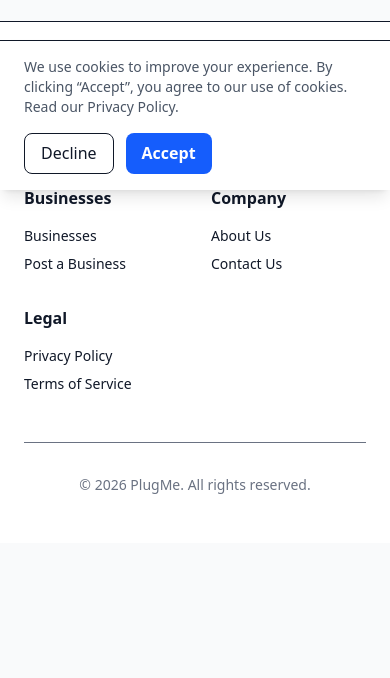
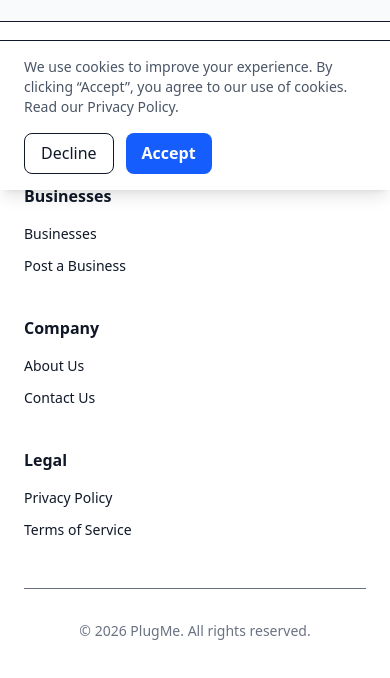
Before and after one commit to Bree4848/plugme, a Next.js app: page /businesses in a window 390 px wide. Shown: the part 654-1332 px from the top of the page. Before the commit the page ends 1197 px from the top, so only its background shows below. Built offline with nearby package versions, Linux system fonts and the light colour scheme; no server answers; the database is empty.

Commit message:
made adjustments to mobile footer and hamburger menu

```diff
--- a/components/Footer.tsx
+++ b/components/Footer.tsx
@@ -1,13 +1,12 @@
 'use client'
 
 import Link from 'next/link'
-import { useRouter } from 'next/navigation' // Added
-import { supabase } from '@/lib/supabaseClient' // Added
+import { useRouter } from 'next/navigation'
+import { supabase } from '@/lib/supabaseClient'
 
 export default function Footer() {
-  const router = useRouter() // Added
+  const router = useRouter()
 
-  // Added logic function
   const handleProtectedLink = async (e: React.MouseEvent<HTMLAnchorElement>, path: string) => {
     e.preventDefault()
     const { data: { user } } = await supabase.auth.getUser()
@@ -22,33 +21,33 @@ export default function Footer() {
   return (
     <footer className="bg-white border-t py-12 mt-20">
       <div className="max-w-7xl mx-auto px-6">
-        <div className="grid grid-cols-2 md:grid-cols-4 gap-8">
+        {/* Adjusted Grid: 1 column on tiny phones, 2 on small tablets, 4 on desktop */}
+        <div className="grid grid-cols-1 sm:grid-cols-2 md:grid-cols-4 gap-10">
 
-          {/* Column 1: PlugMe (Unchanged) */}
-          <div className="col-span-2 md:col-span-1">
+          {/* Column 1: PlugMe */}
+          <div className="space-y-4">
             <Link href="/" className="text-xl font-bold">
               Plug<span className="text-blue-600">Me</span>
             </Link>
-            <p className="mt-4 text-sm text-gray-500">
+            <p className="text-sm text-gray-500 leading-relaxed max-w-xs">
               Connecting you with the best local businesses in your area.
             </p>
           </div>
 
-          {/* Column 2: Businesses (Modified only the one link) */}
+          {/* Column 2: Businesses */}
           <div>
-            <h4 className="font-bold mb-4">Businesses</h4>
-            <ul className="space-y-2 text-sm">
+            <h4 className="font-bold mb-4 text-gray-900">Businesses</h4>
+            <ul className="space-y-3 text-sm">
               <li>
-                <Link href="/businesses" className="text-gray-600 hover:text-blue-600">
+                <Link href="/businesses" className="text-gray-600 hover:text-blue-600 transition-colors">
                   Businesses
                 </Link>
               </li>
               <li>
-                {/* Changed from Link to <a> with onClick logic */}
                 <a
                   href="/post-business"
                   onClick={(e) => handleProtectedLink(e, '/post-business')}
-                  className="text-gray-600 hover:text-blue-600 cursor-pointer"
+                  className="text-gray-600 hover:text-blue-600 cursor-pointer transition-colors"
                 >
                   Post a Business
                 </a>
@@ -56,28 +55,32 @@ export default function Footer() {
             </ul>
           </div>
 
-          {/* Column 3: Company (Unchanged) */}
+          {/* Column 3: Company */}
           <div>
-            <h4 className="font-bold mb-4">Company</h4>
-            <ul className="space-y-2 text-sm">
-              <li><Link href="/about" className="text-gray-600 hover:text-blue-600">About Us</Link></li>
-              <li><Link href="/contact" className="text-gray-600 hover:text-blue-600">Contact Us</Link></li>
+            <h4 className="font-bold mb-4 text-gray-900">Company</h4>
+            <ul className="space-y-3 text-sm">
+              <li><Link href="/about" className="text-gray-600 hover:text-blue-600 transition-colors">About Us</Link></li>
+              <li><Link href="/contact" className="text-gray-600 hover:text-blue-600 transition-colors">Contact Us</Link></li>
             </ul>
           </div>
 
-          {/* Column 4: Legal (Unchanged) */}
+          {/* Column 4: Legal */}
           <div>
-            <h4 className="font-bold mb-4">Legal</h4>
-            <ul className="space-y-2 text-sm">
-              <li><Link href="/privacy" className="text-gray-600 hover:text-blue-600">Privacy Policy</Link></li>
-              <li><Link href="/terms" className="text-gray-600 hover:text-blue-600">Terms of Service</Link></li>
+            <h4 className="font-bold mb-4 text-gray-900">Legal</h4>
+            <ul className="space-y-3 text-sm">
+              <li><Link href="/privacy" className="text-gray-600 hover:text-blue-600 transition-colors">Privacy Policy</Link></li>
+              <li><Link href="/terms" className="text-gray-600 hover:text-blue-600 transition-colors">Terms of Service</Link></li>
             </ul>
           </div>
 
         </div>
 
-        <div className="border-t mt-12 pt-8 text-center text-sm text-gray-500">
-          © {new Date().getFullYear()} PlugMe. All rights reserved.
+        {/* Bottom Bar: Better spacing and subtle border */}
+        <div className="border-t mt-12 pt-8 flex flex-col md:flex-row justify-between items-center gap-4 text-sm text-gray-500">
+          <p>© {new Date().getFullYear()} PlugMe. All rights reserved.</p>
+          <div className="flex gap-6">
+            {/* Added social placeholders or extra links if you ever want them here */}
+          </div>
         </div>
       </div>
     </footer>
--- a/components/Navbar.tsx
+++ b/components/Navbar.tsx
@@ -3,7 +3,7 @@
 import { useEffect, useState } from 'react'
 import Link from 'next/link'
 import { supabase } from '@/lib/supabaseClient'
-import ThemeToggle from './ThemeToggle' // Added import
+import ThemeToggle from './ThemeToggle'
 
 export default function Navbar() {
   const [user, setUser] = useState<any>(null)
@@ -11,7 +11,6 @@ export default function Navbar() {
   const [menuOpen, setMenuOpen] = useState(false)
   const [unreadCount, setUnreadCount] = useState(0)
 
-  // 1. Helper function to fetch the count
   async function fetchUnreadCount() {
     const { count } = await supabase
       .from('contact_messages')
@@ -22,7 +21,7 @@ export default function Navbar() {
   }
 
   useEffect(() => {
-    let messageChannel: any; // 2. Variable to hold the realtime subscription
+    let messageChannel: any;
 
     async function loadUserAndRole() {
       const { data: { user } } = await supabase.auth.getUser()
@@ -43,17 +42,15 @@ export default function Navbar() {
         setIsAdmin(isUserAdmin)
 
         if (isUserAdmin) {
-          // 3. Initial count fetch
           fetchUnreadCount()
 
-          // 4. REALTIME SUBSCRIPTION: Listen for deletes or updates
           messageChannel = supabase
             .channel('db-changes')
             .on(
               'postgres_changes',
               { event: '*', schema: 'public', table: 'contact_messages' },
               () => {
-                fetchUnreadCount() // Recount when any message is deleted/changed
+                fetchUnreadCount()
               }
             )
             .subscribe()
@@ -84,7 +81,6 @@ export default function Navbar() {
       }
     })
 
-    // 5. Cleanup both the Auth listener and the Realtime channel
     return () => {
       subscription.unsubscribe()
       if (messageChannel) supabase.removeChannel(messageChannel)
@@ -98,38 +94,31 @@ export default function Navbar() {
   }
 
   return (
-    // Added dark:bg-gray-950 and dark:border-gray-800
     <header className="bg-white dark:bg-gray-900 border-b dark:border-gray-800 sticky top-0 z-50 transition-colors">
       <div className="max-w-7xl mx-auto px-4 h-16 flex items-center justify-between">
-        {/* Logo (Added dark:text-white) */}
         <Link href="/" className="text-xl font-bold dark:text-white">
           Plug<span className="text-blue-600">Me</span>
         </Link>
 
-        {/* Desktop nav (Added dark:text-gray-400) */}
+        {/* Desktop nav */}
         <nav className="hidden lg:flex items-center gap-6">
           <Link href="/" className="text-sm text-gray-600 dark:text-gray-400 hover:text-blue-600">
             Home
           </Link>
-
           <Link href="/businesses" className="text-sm text-gray-600 dark:text-gray-400 hover:text-blue-600">
             Businesses
           </Link>
-
           <Link href="/about" className="text-sm text-gray-600 dark:text-gray-400 hover:text-blue-600">
             About
           </Link>
-
           <Link href="/contact" className="text-sm text-gray-600 dark:text-gray-400 hover:text-blue-600">
             Contact
           </Link>
-
           {user && (
             <Link href="/dashboard" className="text-sm text-gray-600 dark:text-gray-400 hover:text-blue-600">
               Dashboard
             </Link>
           )}
-
           {isAdmin && (
             <>
               <div className="h-6 w-[1px] bg-gray-200 dark:bg-gray-800 mx-2" />
@@ -144,50 +133,34 @@ export default function Navbar() {
                   </span>
                 )}
               </Link>
-              <Link href="/admin/logs" className="text-sm text-gray-600 dark:text-gray-400 hover:text-blue-600">
-                Logs
-              </Link>
             </>
           )}
         </nav>
 
-        {/* Desktop auth + ThemeToggle */}
         <div className="hidden lg:flex items-center gap-4">
-          <ThemeToggle /> {/* Added Toggle */}
+          <ThemeToggle />
           {!user ? (
             <>
-              <Link href="/login" className="text-sm text-gray-600 dark:text-gray-400">
-                Login
-              </Link>
-              <Link
-                href="/register"
-                className="bg-blue-600 text-white px-4 py-2 rounded-lg text-sm font-semibold"
-              >
-                Get Started
-              </Link>
+              <Link href="/login" className="text-sm text-gray-600 dark:text-gray-400">Login</Link>
+              <Link href="/register" className="bg-blue-600 text-white px-4 py-2 rounded-lg text-sm font-semibold">Get Started</Link>
             </>
           ) : (
-            <button onClick={logout} className="text-sm text-gray-500 dark:text-gray-400 hover:text-blue-600 font-medium">
-              Logout
-            </button>
+            <button onClick={logout} className="text-sm text-gray-500 dark:text-gray-400 hover:text-blue-600 font-medium">Logout</button>
           )}
         </div>
 
-        {/* Mobile menu button (Added dark:text-gray-300 and toggle) */}
+        {/* Mobile menu button */}
         <div className="lg:hidden flex items-center gap-3">
           <ThemeToggle />
-          <button
-            onClick={() => setMenuOpen(!menuOpen)}
-            className="text-gray-600 dark:text-gray-300 text-2xl"
-          >
-            ☰
+          <button onClick={() => setMenuOpen(!menuOpen)} className="text-gray-600 dark:text-gray-300 text-2xl">
+            {menuOpen ? '✕' : '☰'}
           </button>
         </div>
       </div>
 
-      {/* Mobile menu (Added dark classes) */}
+      {/* Mobile menu - NOW PUSHES CONTENT DOWN */}
       {menuOpen && (
-        <div className="lg:hidden absolute top-full left-0 w-full bg-white dark:bg-gray-950 border-t dark:border-gray-800 shadow-lg z-50">
+        <div className="lg:hidden w-full bg-white dark:bg-gray-950 border-t dark:border-gray-800">
           <nav className="flex flex-col divide-y dark:divide-gray-800">
             <Link href="/" onClick={() => setMenuOpen(false)} className="px-6 py-4 dark:text-gray-300">
               Home
@@ -195,6 +168,11 @@ export default function Navbar() {
             <Link href="/businesses" onClick={() => setMenuOpen(false)} className="px-6 py-4 dark:text-gray-300">
               Businesses
             </Link>
+            {user && (
+              <Link href="/dashboard" onClick={() => setMenuOpen(false)} className="px-6 py-4 dark:text-gray-300 font-medium text-blue-600">
+                Dashboard
+              </Link>
+            )}
             {isAdmin && (
               <>
                 <Link href="/admin" onClick={() => setMenuOpen(false)} className="px-6 py-4 text-red-600 font-bold">
@@ -203,21 +181,15 @@ export default function Navbar() {
                 <Link href="/admin/messages" onClick={() => setMenuOpen(false)} className="px-6 py-4 flex justify-between dark:text-gray-300">
                    <span>Messages</span>
                    {unreadCount > 0 && (
-                     <span className="bg-red-600 text-white px-2 py-0.5 rounded-full text-xs">
-                       {unreadCount}
-                     </span>
+                     <span className="bg-red-600 text-white px-2 py-0.5 rounded-full text-xs">{unreadCount}</span>
                    )}
                 </Link>
               </>
             )}
             {user ? (
-              <button onClick={logout} className="px-6 py-4 text-left text-red-600">
-                Logout
-              </button>
+              <button onClick={logout} className="px-6 py-4 text-left text-red-600">Logout</button>
             ) : (
-              <Link href="/login" onClick={() => setMenuOpen(false)} className="px-6 py-4 dark:text-gray-300">
-                Login
-              </Link>
+              <Link href="/login" onClick={() => setMenuOpen(false)} className="px-6 py-4 dark:text-gray-300">Login</Link>
             )}
           </nav>
         </div>
```
